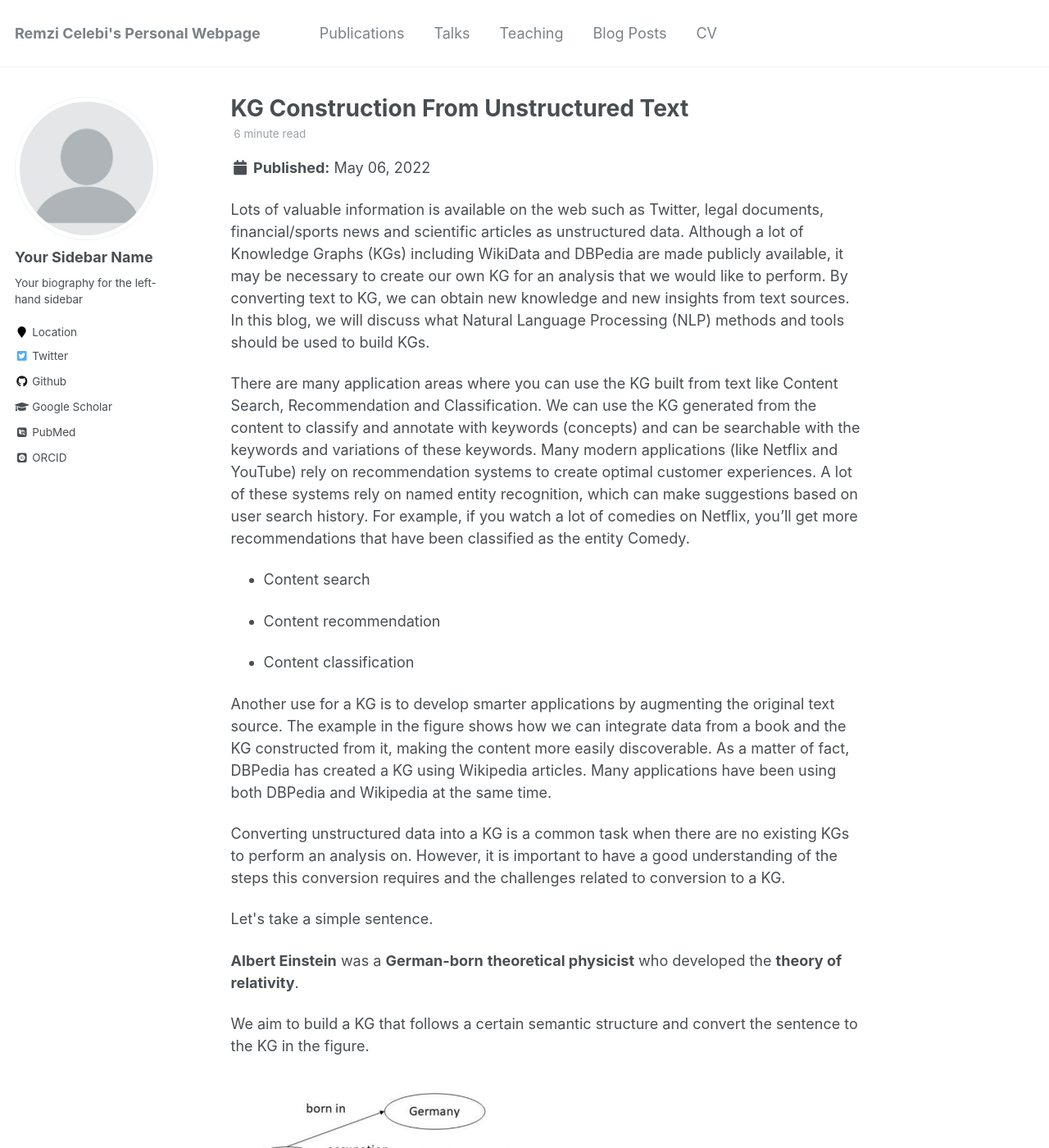
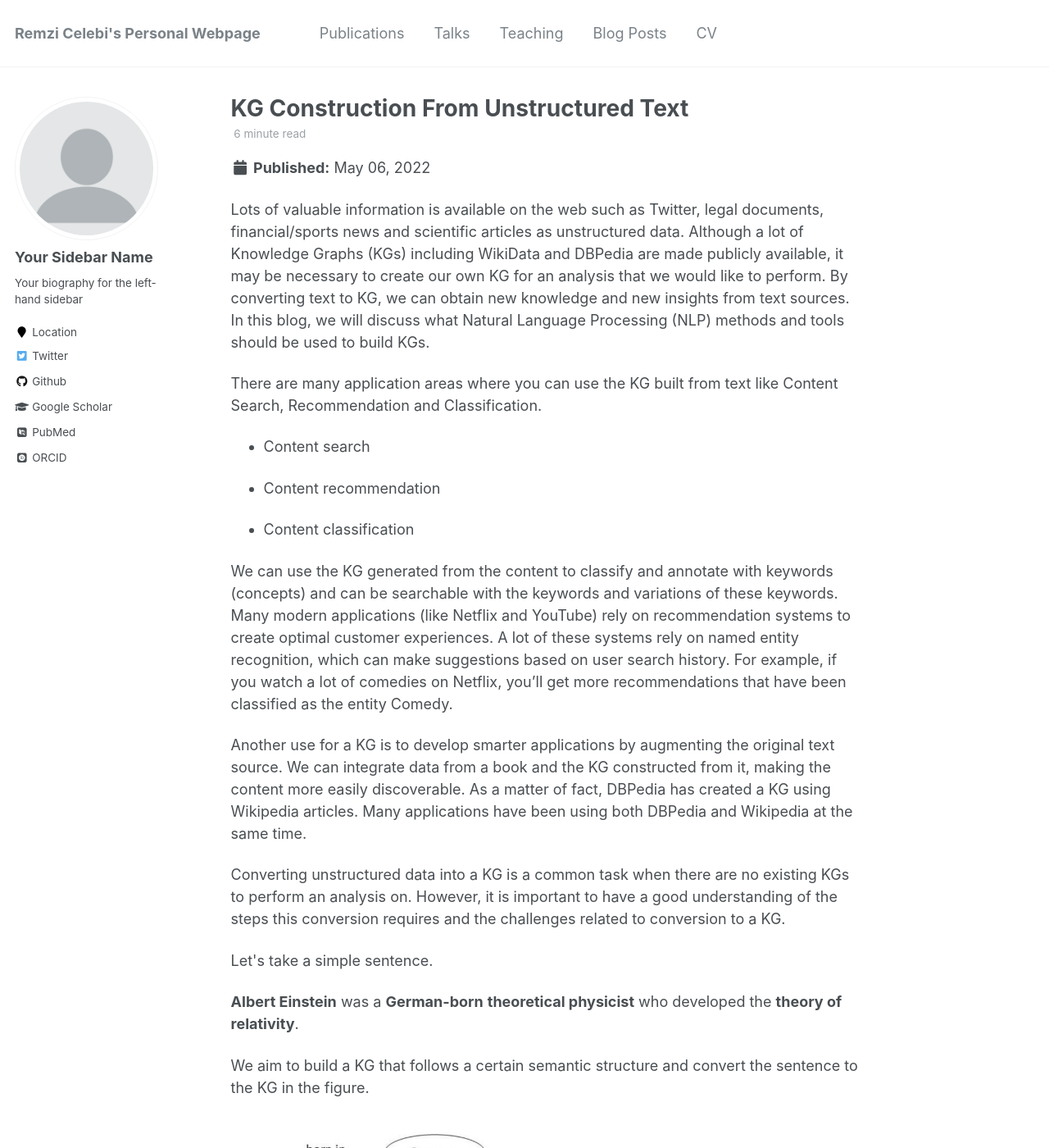
Before and after one commit to rcelebi/rcelebi.github.io, a Jekyll site: the page built from _posts/2022-05-06-blog_1_kg_construction.md, in a window 1280 px wide and 1400 px high. Shown: the whole window at 82% size. Built offline with Jekyll 4.4.1, drawn with Linux system fonts in a browser that asks for light colours; some web fonts are replaced.

Commit message:
blog update

```diff
--- a/_posts/2022-05-06-blog_1_kg_construction.md
+++ b/_posts/2022-05-06-blog_1_kg_construction.md
@@ -30,19 +37,13 @@ suggestions based on user search history. For example, if you watch a
 lot of comedies on Netflix, you'll get more recommendations that have
 been classified as the entity Comedy.
 
--  Content search
-
--  Content recommendation
-
--  Content classification
 
 
 Another use for a KG is to develop smarter applications by augmenting
-the original text source. The example in the figure shows how we can
-integrate data from a book and the KG constructed from it, making the
-content more easily discoverable. As a matter of fact, DBPedia has
-created a KG using Wikipedia articles. Many applications have been using
-both DBPedia and Wikipedia at the same time.
+the original text source.  We can integrate data from a book and the KG
+ constructed from it, making the content more easily discoverable.
+ As a matter of fact, DBPedia has created a KG using Wikipedia articles.
+ Many applications have been using both DBPedia and Wikipedia at the same time.
 
 
 Converting unstructured data into a KG is a common task when there are
```
Also changed, not shown: other parts of _posts/2022-05-06-blog_1_kg_construction.md (+9 -2 lines).
